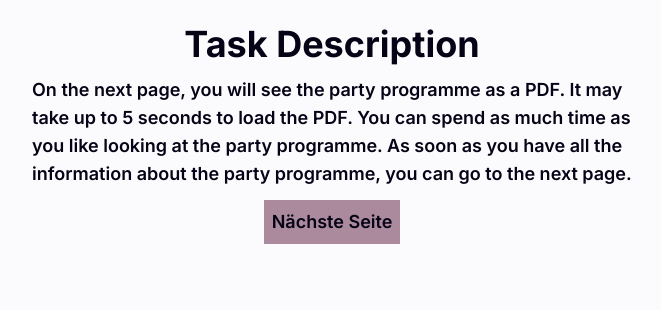
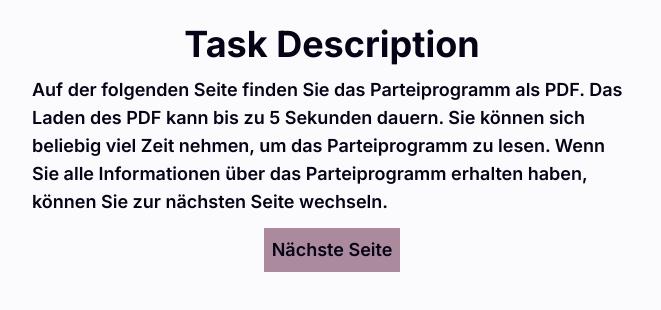
Before and after one commit to FelixHornberger/quote-and-vote-ger, a Next.js app: page /task-des in a window 1280 px wide. Shown: the top 310 px of the page, without its empty margins (308-969 px from the left). Built offline with nearby package versions, Linux system fonts and the light colour scheme.

Commit message:
TaskDescription localisation

```diff
--- a/app/task-des/page.tsx
+++ b/app/task-des/page.tsx
@@ -7,14 +7,14 @@ export default function Home() {
 
   const {href} = useHrefStore();
 
-  let stringToDisplay = `On the next page, you will see the party programme as a PDF. It may take up to 5 seconds to load the PDF.
-      You can spend as much time as you like looking at the party programme.
-      As soon as you have all the information about the party programme, you can go to the next page.`
+  let stringToDisplay = `Auf der folgenden Seite finden Sie das Parteiprogramm als PDF.
+  Das Laden des PDF kann bis zu 5 Sekunden dauern. Sie können sich beliebig viel Zeit nehmen, um das Parteiprogramm zu lesen.
+  Wenn Sie alle Informationen über das Parteiprogramm erhalten haben, können Sie zur nächsten Seite wechseln.`
 
   if (href === '/chat') {
-    stringToDisplay = `On the next page, you can chat with a chatbot about the party programme.
-    You can chat for as long as you like.
-    When you have all the information about the party programme that is important to you, you can go to the next page.`
+    stringToDisplay = `Auf der nächsten Seite können Sie mit einem Chatbot über das Partyprogramm chatten.
+    Sie können so lange chatten, wie Sie möchten.
+    Wenn sie alle Informationen über das Partyprogramm haben, die für sie wichtig sind, können sie zur nächsten Seite gehen.`
   }
 
   return (
```
